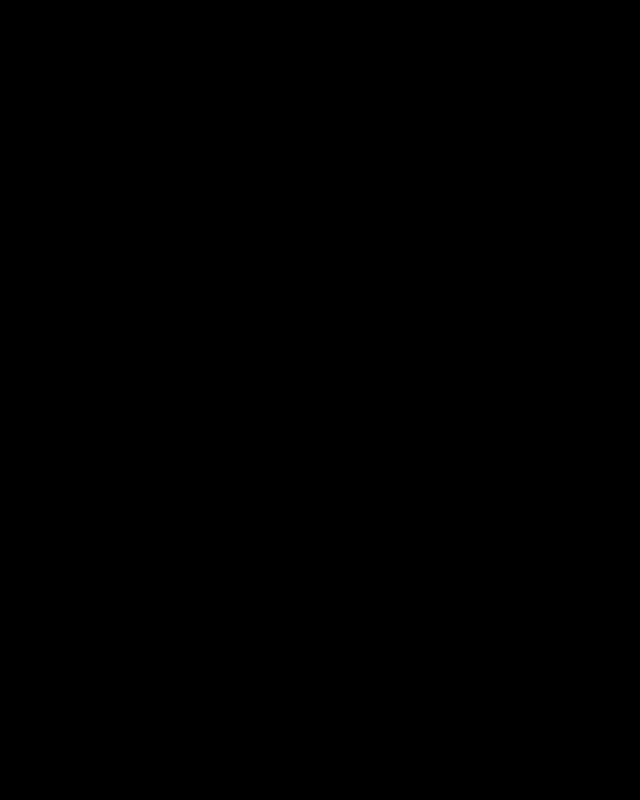
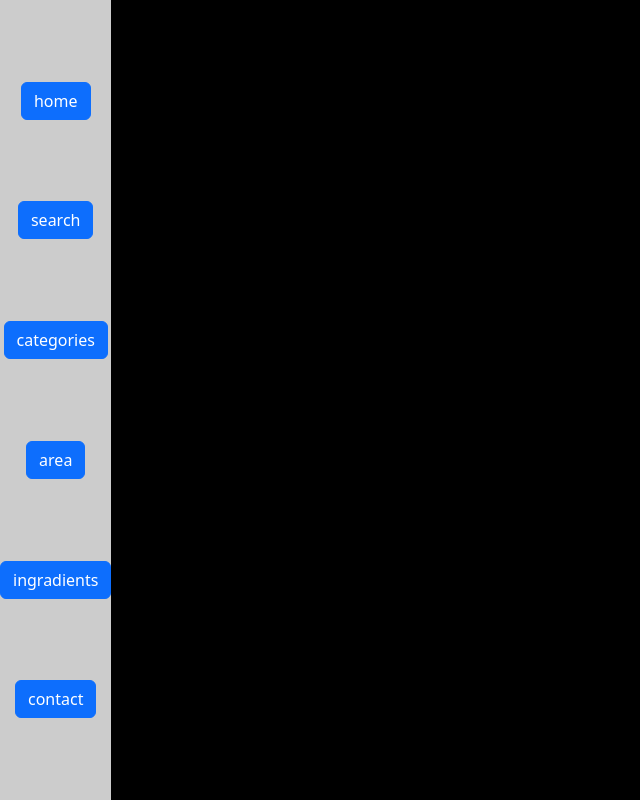
Before and after one commit to Mohamed-Farraj/ROUTE---jsExam, a plain HTML site: page meals.html in a window 1280 px wide. Shown: the whole page, without its empty margins (0-640 px from the left). Drawn offline with Linux system fonts and the light colour scheme.

Commit message:
nav in rest

```diff
--- a/meals.html
+++ b/meals.html
@@ -17,6 +17,15 @@
     <link rel="icon" type="image/x-icon" href="media/logo.png">
   </head>
   <body class="bg-black">
+    <nav class="bar nav">
+      <a href="index.html" type="button" class="btn btn-primary">home</a>
+      <a href="search.html" type="button" class="btn btn-primary">search</a>
+      <a href="categories.html" type="button" class="btn btn-primary">categories</a>
+      <a href="area.html" type="button" class="btn btn-primary">area</a>
+      <a href="ingredients.html" type="button" class="btn btn-primary">ingradients</a>
+      <a href="contact.html" type="button" class="btn btn-primary">contact</a>
+
+    </nav>
 <div class="container mt-5">
   <div id="row" class="row g-4">
 
```
Also changed, not shown: area.html (+9 -0 lines), categories.html (+9 -0 lines), contact.html (+9 -0 lines), index.html (+2 -0 lines), ingredients.html (+9 -0 lines), meal.html (+9 -0 lines), search.html (+8 -0 lines).
